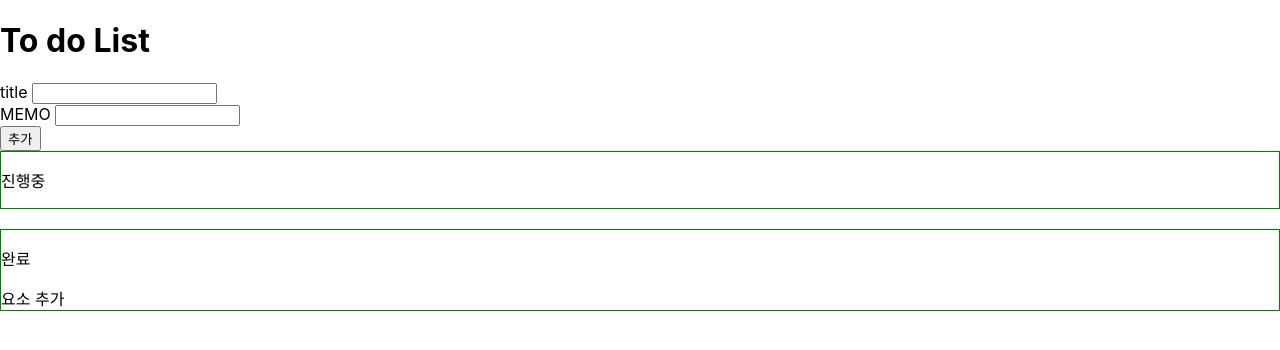
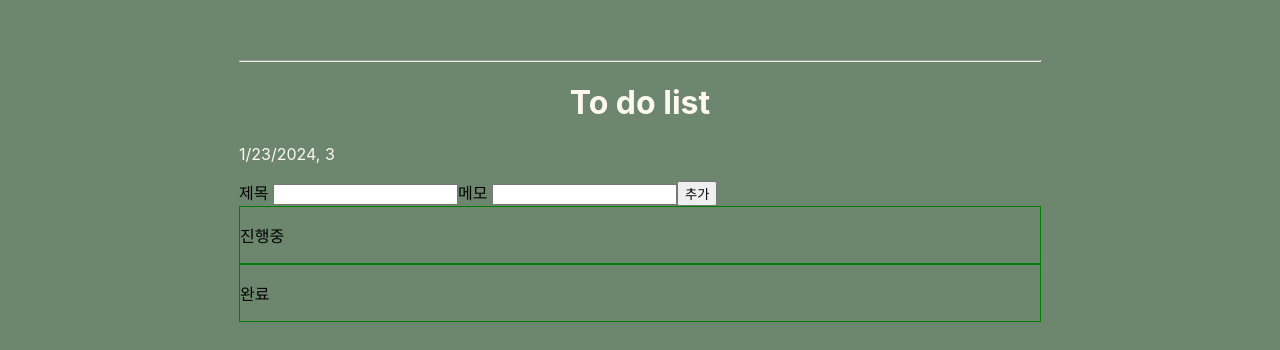
Before and after one commit to seopport/TodoList, a React (Create React App) app: page / in a window 1280 px wide. Shown: the top 350 px of the page. Built offline with nearby package versions, Linux system fonts and the light colour scheme.

Commit message:
css 작업중

```diff
--- /dev/null
+++ b/src/App.css
@@ -0,0 +1,34 @@
+body {
+  display: flex;
+  justify-content: center;
+  background-color: #6d876e;
+}
+
+#root {
+  width: 800px;
+  background-color: #6d876e;
+  display: flex;
+  align-items: center;
+  justify-content: center;
+}
+
+h1 {
+  display: flex;
+  justify-content: center;
+  align-items: center;
+}
+
+.main-title {
+  color: #fef9ed;
+  stroke: 1px solid black;
+}
+
+.date {
+  color: #fef9ed;
+}
+
+.line {
+  color: #fef9ed;
+  margin-top: 60px;
+  width: 800px;
+}
--- a/src/App.js
+++ b/src/App.js
@@ -1,4 +1,5 @@
 import React, { useState } from "react";
+import "./App.css";
 
 function App() {
   const box = {
@@ -6,84 +7,97 @@ function App() {
   };
 
   const [tasks, setTasks] = useState([
-    { id: 0, title: "", memo: "", isDone: false },
+    {
+      id: 0,
+      title: "",
+      memo: "",
+      isDone: false,
+    },
   ]);
 
-  const [title, setTitle] = useState("");
+  const [title, seTitle] = useState("");
   const [memo, setMemo] = useState("");
-  const [isDone, setIsDone] = useState(false);
 
   const titleChangeHandler = (e) => {
-    setTitle(e.target.value);
+    seTitle(e.target.value);
   };
-
   const memoChangeHandler = (e) => {
     setMemo(e.target.value);
   };
 
-  const addTaskButtonHandler = () => {
-    //추가 버튼이 눌리면
-    //input에서 받은 title과 메모를 가지고 객체를 생성한 후
-    // 새로운 객체를 만들어서 set
+  const addButtonClickHandler = () => {
+    //인풋에 들어온 값으로 새로운 객체 만들어서 set객체
+    if (title === "") {
+      alert("할일을 입력하세요");
+      return;
+    }
+    if (memo === "") {
+      if (
+        !window.confirm("메모를 입력하지 않았습니다. 할 일을 추가하시겠습니까?")
+      )
+        return;
+    }
     const newTask = {
       id: tasks.length + 1,
       title: title,
       memo: memo,
       isDone: false,
     };
-
     setTasks([...tasks, newTask]);
+    console.log(tasks);
   };
 
-  const deleteTaskButtonHandler = (id) => {
-    // 만들어진 해당 div 요소의 id값이 들어옴
-    const newTasks = tasks.filter((item) => {
-      return item.id !== id; //원래 배열의 id값들과 지금 누른 요소의 id값이 같지 않은 것만 출력
-    });
-    setTasks(newTasks);
-  };
-
-  const doneTaskButtonHandler = (id) => {
+  const doneButtonClickHandler = (id) => {
+    //눌린 요소의 id
     //배열을 받아와서
     //그 배열중에 id가 누른 요소의 id와 일치하는 것만 true로 바꿔서 새로운 객체 만들고 set
-    const newTasks = tasks.map((item) => {
+    const doneTask = tasks.map((item) => {
       if (id === item.id) {
+        //누른 요소만
         return {
-          id: item.id,
-          title: item.title,
-          memo: item.memo,
-          isDone: true,
+          ...item,
+          isDone: true, //isDone을 true로 바꿔라
         };
       } else return item;
     });
-    setTasks(newTasks);
-    // console.log(newTasks[id].isDone);
-
-    //해당 요소의 isdone 상태가 true이면 완료로.
+    setTasks(doneTask); //여기에는 누른요소만 true로바뀐 tasks배열이 들어있음
   };
-
-  const returnTaskButtonHandler = (id) => {
-    // isDone을 다시 false로
-    const newTask = tasks.map((item) => {
-      if (id === item.id) {
-        return { ...item, isDone: false }; //구조분해할당 item의 나머지들 가져오기
-      } else return item;
+  const delButtonClickHandler = (id) => {
+    // 만들어진 해당 div 요소의 id값이 들어옴
+    const newTask = tasks.filter((item) => {
+      return id !== item.id; //원래 배열의 id값들과 지금 누른 요소의 id값이 같지 않은 것만 출력
     });
     setTasks(newTask);
   };
 
+  const returnButtonClickHandler = (id) => {
+    const returnTask = tasks.map((item) => {
+      if (item.id === id) {
+        return {
+          ...item,
+          isDone: false,
+        };
+      } else return item;
+    });
+    setTasks(returnTask);
+  };
+
+  const date = new Date().toLocaleString().slice(0, 12);
+
   return (
     <div>
-      <h1>To do List</h1>
-      title <input value={title} onChange={titleChangeHandler} />
-      <br />
-      MEMO <input value={memo} onChange={memoChangeHandler} />
-      <br />
-      <button onClick={addTaskButtonHandler}> 추가 </button>
-      <br />
+      <hr className="line"></hr>
+      <div>
+        <h1 className="main-title">To do list</h1>
+        <p className="date">{date}</p>
+        <div>
+          제목 <input value={title} onChange={titleChangeHandler} />
+          메모 <input value={memo} onChange={memoChangeHandler} />
+          <button onClick={addButtonClickHandler}>추가</button>
+        </div>
+
         <div style={box}>
           <p>진행중</p>
-        {/* tasks에 있는 객체들을 배열돌면서 div 추가 */}
           {tasks
             .filter((item) => {
               return item.isDone === false && item.id !== 0;
@@ -92,20 +106,19 @@ function App() {
               return (
                 <div key={item.id}>
                   {item.title} - {item.memo}
-                <button onClick={() => doneTaskButtonHandler(item.id)}>
+                  <button onClick={() => doneButtonClickHandler(item.id)}>
                     완료
                   </button>
-                <button onClick={() => deleteTaskButtonHandler(item.id)}>
+                  <button onClick={() => delButtonClickHandler(item.id)}>
                     삭제
                   </button>
                 </div>
               );
             })}
         </div>
-      <br />
+
         <div style={box}>
           <p>완료</p>
-        <div>요소 추가</div>
           {tasks
             .filter((item) => {
               return item.isDone === true;
@@ -114,10 +127,10 @@ function App() {
               return (
                 <div key={item.id}>
                   {item.title} - {item.memo}
-                <button onClick={() => returnTaskButtonHandler(item.id)}>
+                  <button onClick={() => returnButtonClickHandler(item.id)}>
                     되돌리기
                   </button>
-                <button onClick={() => deleteTaskButtonHandler(item.id)}>
+                  <button onClick={() => delButtonClickHandler(item.id)}>
                     삭제
                   </button>
                 </div>
@@ -125,6 +138,7 @@ function App() {
             })}
         </div>
       </div>
+    </div>
   );
 }
 
```
Lines whose indentation alone changed are shown as unchanged.
